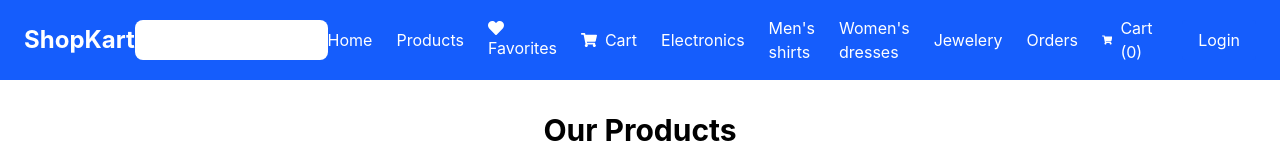
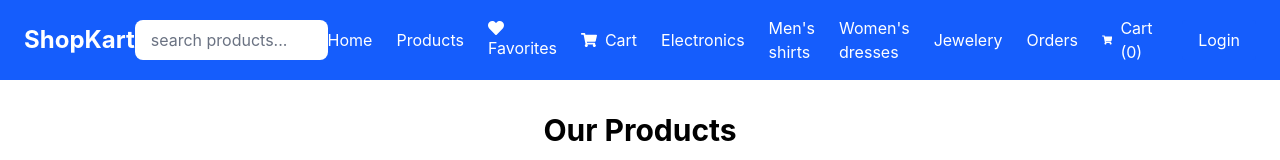
Before and after one commit to mohammedsaqib5002-tech/ShopCartweb, a React (Vite) app: page / in a window 1280 px wide. Shown: the top 160 px of the page. Built offline with nearby package versions, Linux system fonts and the light colour scheme; no server answers.

Commit message:
Update Navbar.jsx
Fix search bar in navigation bar

```diff
--- a/src/Components/Navbar.jsx
+++ b/src/Components/Navbar.jsx
@@ -24,7 +24,7 @@ function Navbar() {
                    value={search}
                    onChange={(e) =>
                     setSearch(e.target.value)}
-                   className="flex-1 px-4 py-2 outline-none"
+                   className="flex-1 px-4 py-2 outline-none text-black placeholder-gray-500 bg-white"
                    />
             <button
             onClick={() => navigate(`/products?search=${encodeURIComponent(search)}`)}
```
